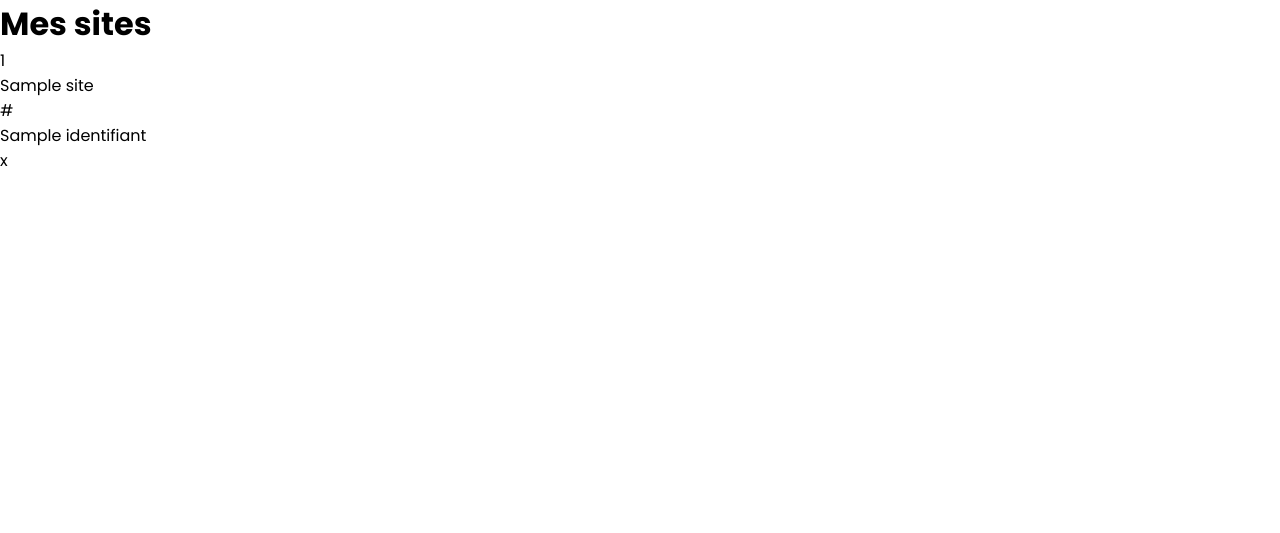
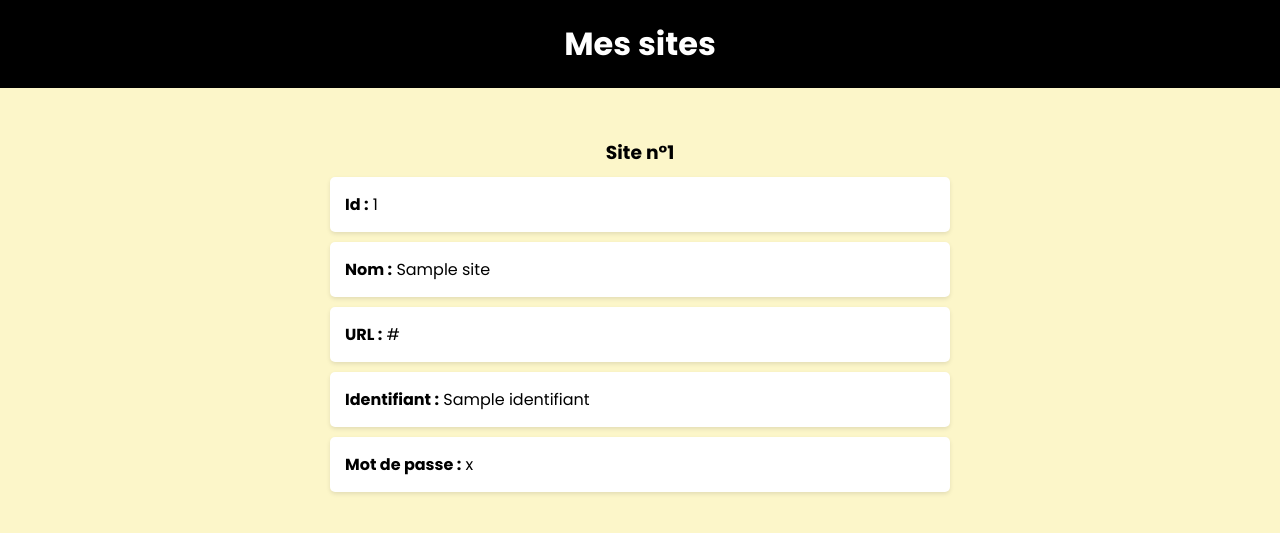
Before and after one commit to Drazz34/b3-c1-django-RICHARD-RAHMOUNE-VERLYCK-VILLAC, a Django app: template app_password_manager/templates/index.html in a window 1280 px wide. Shown: the top 533 px of the page. Run offline with Django 3.2, Linux system fonts and the light colour scheme; the template is opened without the code that fills it: most values are stand-ins (such as "Sample title", 1, 10 or a date in 2020).

Commit message:
Ajout de css sur index.html pour mise en forme de l'affichage de tous les sites

```diff
--- a/app_password_manager/static/app_password_manager/css/style.css
+++ b/app_password_manager/static/app_password_manager/css/style.css
@@ -8,4 +8,38 @@
 
 body {
     font-family: 'Poppins', cursive, sans-serif;
+    background-color: #fcf6c9;
 }
+
+h1 {
+    background-color: #000;
+    color: #FFF;
+    padding: 20px;
+    text-align: center;
+}
+
+.liste {
+    width: 50%;
+    margin: 50px auto;
+}
+
+.liste h3 {
+    text-align: center;
+}
+
+ul {
+    list-style: none;
+    padding: 0;
+}
+
+li {
+    background-color: #fff;
+    margin: 10px;
+    padding: 15px;
+    border-radius: 5px;
+    box-shadow: 0 2px 4px rgba(0, 0, 0, 0.1);
+}
+
+ul li span {
+    font-weight: bold;
+}
--- a/app_password_manager/templates/index.html
+++ b/app_password_manager/templates/index.html
@@ -15,17 +15,20 @@
 
     <div class="container">
         <h1>Mes sites</h1>
+        {% for site in sites %}
         <div class="liste">
+            <h3>Site n°{{ site.id }}</h3>
             <ul>
-                {% for site in sites %}
-                <li>{{ site.id }}</li>
-                <li>{{ site.nom }}</li>
-                <li>{{ site.url }}</li>
-                <li>{{ site.identifiant }}</li>
-                <li>{{ site.mot_de_passe }}</li>
-                {% endfor %}
+
+                <li><span>Id :</span> {{ site.id }}</li>
+                <li><span>Nom :</span> {{ site.nom }}</li>
+                <li><span>URL :</span> {{ site.url }}</li>
+                <li><span>Identifiant :</span> {{ site.identifiant }}</li>
+                <li><span>Mot de passe :</span> {{ site.mot_de_passe }}</li>
+
             </ul>
         </div>
+        {% endfor %}
     </div>
 
 </body>
```
